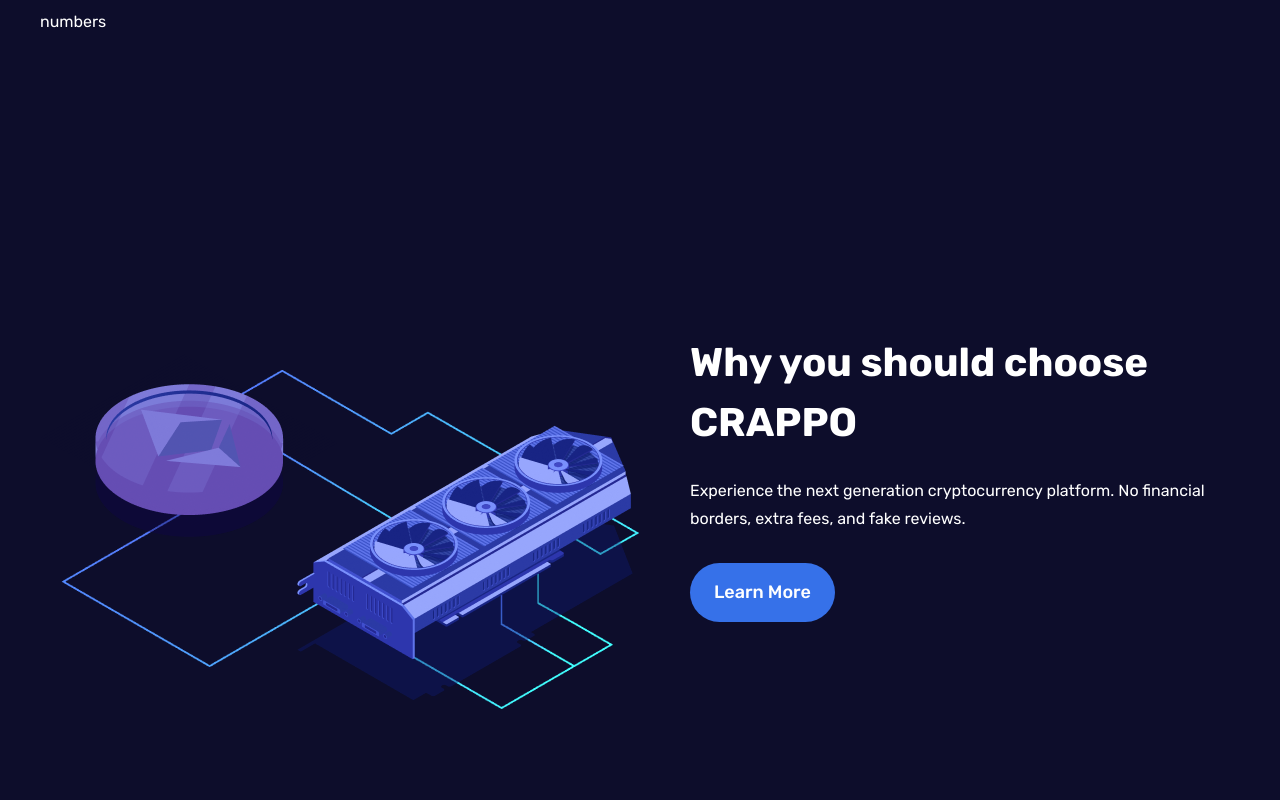
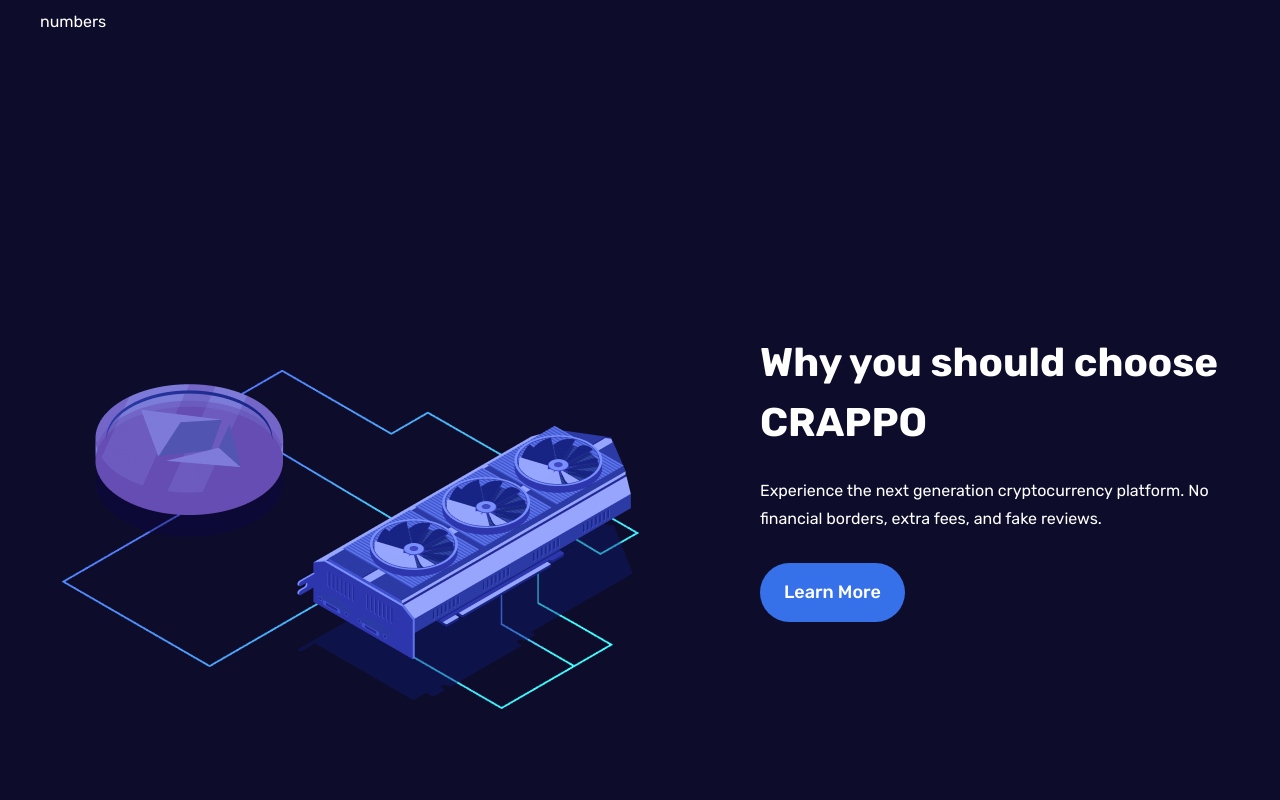
Before and after one commit to AlexBogd1/crappo-website, a website: page index.html in a window 1280 px wide. Shown: the part 520-1320 px from the top of the page. Drawn offline with Linux system fonts and the light colour scheme.

Commit message:
fix wrap bugs

```diff
--- a/scss/style.scss
+++ b/scss/style.scss
@@ -155,12 +155,19 @@ body {
     display: flex;
     justify-content: space-between;
     align-items: center;
+    flex-wrap: wrap;
+
+    &-img {
+      max-width: 580px;
+    }
 
     &-inf {
         display: flex;
+        max-width: 480px;
         flex-direction: column;
         justify-content: space-between;
         align-items: flex-start;
+        flex-wrap:wrap;
 
         .section-why-header{
             @include rubik-header2;
```
Also changed, not shown: css/style.css.
